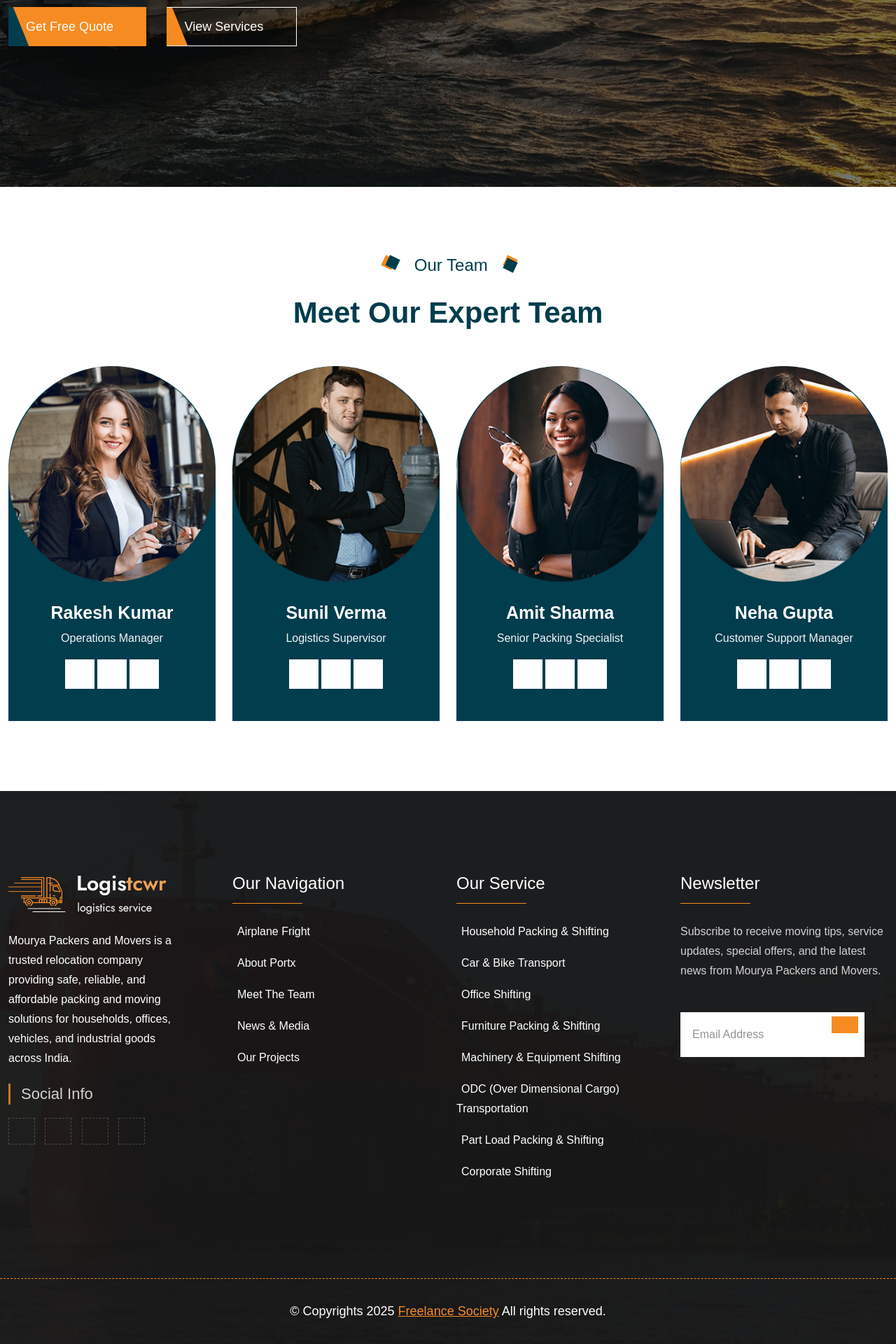
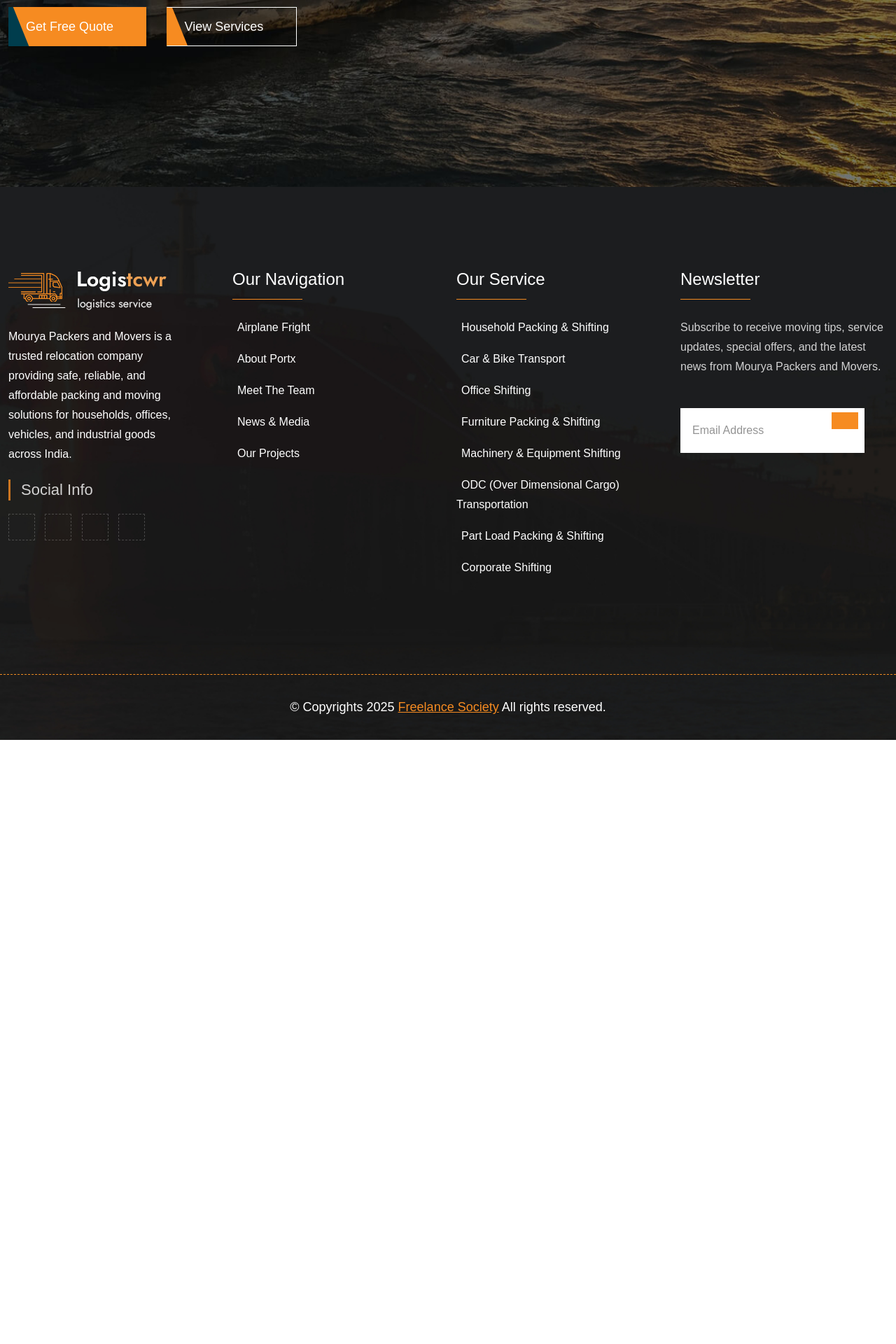
Before and after one commit to vaid0007/Mourya-Packers-and-Movers, a PHP site: page /about-us.php in a window 1280 px wide. Shown: the part 2697-4617 px from the top of the page at 70% size. After the commit the page ends 3754 px from the top, so only its background shows below. Run offline with PHP 8.4, Linux system fonts and the light colour scheme; some libraries are stand-ins or nearby versions.

Commit message:
content change except blog

```diff
--- a/logistcwr-demo/about-us.php
+++ b/logistcwr-demo/about-us.php
@@ -292,101 +292,6 @@
 	</div>
 </div>
 
-<!-- ST Team Area -->
-<div class="st-team-area pt-100 pb-100">
-	<div class="container">
-		<div class="row">
-
-			<!-- Section Title -->
-			<div class="col-lg-12">
-				<div class="st__section__title style2 mb-50 text-center wow fadeInUp">
-					<h5>Our Team</h5>
-					<span class="circle"></span>
-					<h1>Meet Our Expert Team</h1>
-				</div>
-			</div>
-
-		</div>
-
-		<div class="row">
-
-			<!-- Team Member 1 -->
-			<div class="col-lg-3 col-md-6 col-sm-6 wow fadeInUp">
-				<div class="st__team__box text-center">
-					<div class="st__team__thumb">
-						<img src="assets/images/team/team.png" alt="Operations Manager">
-					</div>
-					<div class="st__team__content">
-						<h2>Rakesh Kumar</h2>
-						<span>Operations Manager</span>
-						<div class="st__team__social">
-							<a href="#"><i class="bi bi-share-fill"></i></a>
-							<a href="#"><i class="bi bi-facebook"></i></a>
-							<a href="#"><i class="bi bi-instagram"></i></a>
-						</div>
-					</div>
-				</div>
-			</div>
-
-			<!-- Team Member 2 -->
-			<div class="col-lg-3 col-md-6 col-sm-6 wow fadeInUp">
-				<div class="st__team__box text-center">
-					<div class="st__team__thumb">
-						<img src="assets/images/team/team2.png" alt="Logistics Supervisor">
-					</div>
-					<div class="st__team__content">
-						<h2>Sunil Verma</h2>
-						<span>Logistics Supervisor</span>
-						<div class="st__team__social">
-							<a href="#"><i class="bi bi-share-fill"></i></a>
-							<a href="#"><i class="bi bi-facebook"></i></a>
-							<a href="#"><i class="bi bi-instagram"></i></a>
-						</div>
-					</div>
-				</div>
-			</div>
-
-			<!-- Team Member 3 -->
-			<div class="col-lg-3 col-md-6 col-sm-6 wow fadeInUp">
-				<div class="st__team__box text-center">
-					<div class="st__team__thumb">
-						<img src="assets/images/team/team3.png" alt="Packing Specialist">
-					</div>
-					<div class="st__team__content">
-						<h2>Amit Sharma</h2>
-						<span>Senior Packing Specialist</span>
-						<div class="st__team__social">
-							<a href="#"><i class="bi bi-share-fill"></i></a>
-							<a href="#"><i class="bi bi-facebook"></i></a>
-							<a href="#"><i class="bi bi-instagram"></i></a>
-						</div>
-					</div>
-				</div>
-			</div>
-
-			<!-- Team Member 4 -->
-			<div class="col-lg-3 col-md-6 col-sm-6 wow fadeInUp">
-				<div class="st__team__box text-center">
-					<div class="st__team__thumb">
-						<img src="assets/images/team/team4.png" alt="Customer Support Manager">
-					</div>
-					<div class="st__team__content">
-						<h2>Neha Gupta</h2>
-						<span>Customer Support Manager</span>
-						<div class="st__team__social">
-							<a href="#"><i class="bi bi-share-fill"></i></a>
-							<a href="#"><i class="bi bi-facebook"></i></a>
-							<a href="#"><i class="bi bi-instagram"></i></a>
-						</div>
-					</div>
-				</div>
-			</div>
-
-		</div>
-	</div>
-</div>
-
-<!-- ST Subscribe Area -->
 
 
 <?php include 'footer.php'; ?>
```
